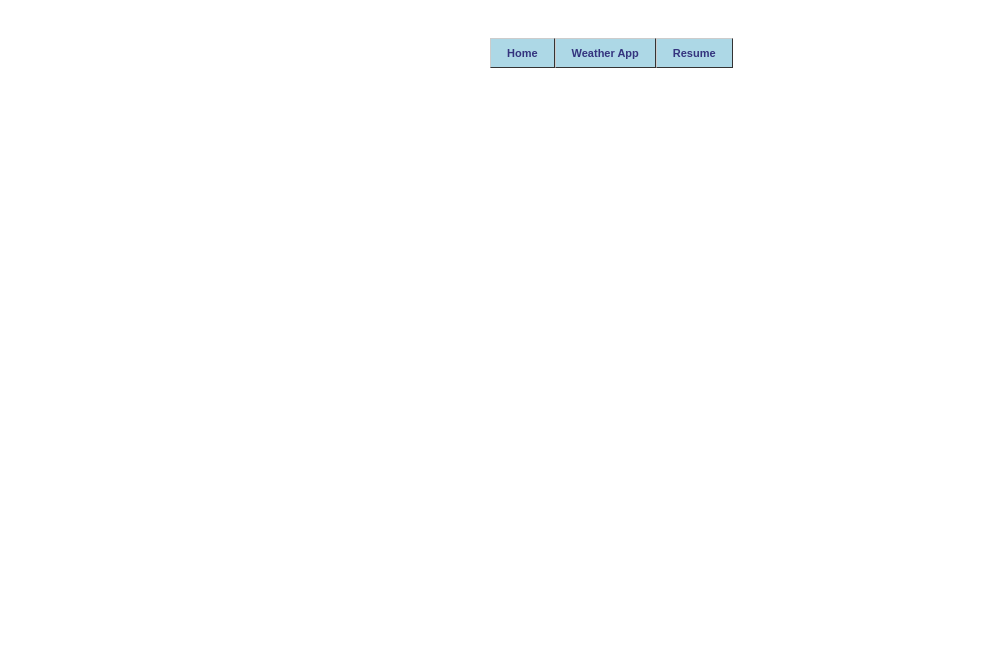
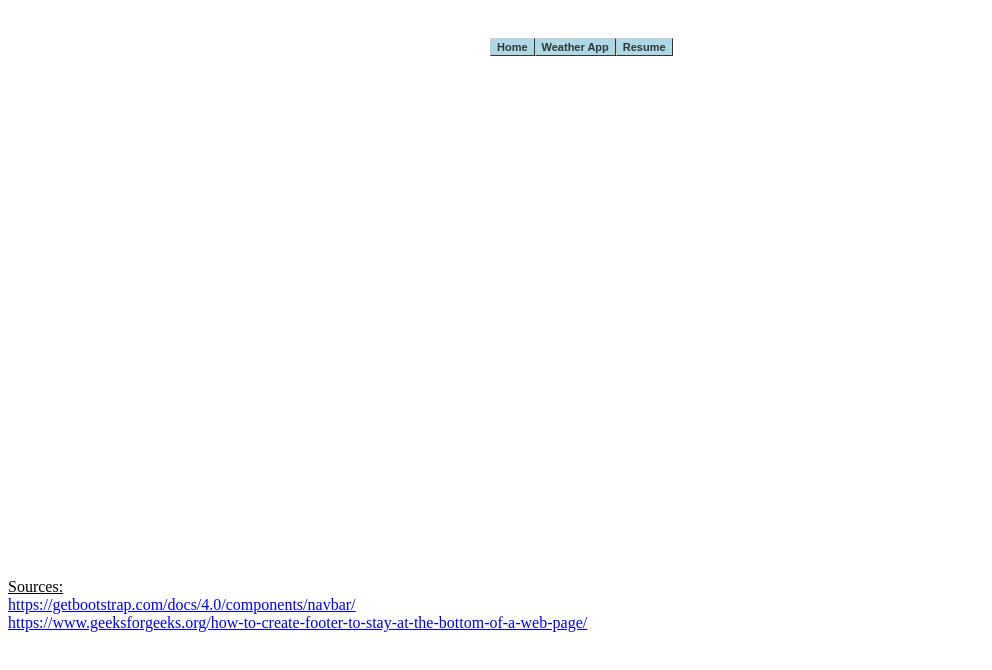
Before and after one commit to aviglazer1998/355-Website, a plain HTML site: page index.html in a window 1280 px wide. Shown: the part 114-784 px from the top of the page, without its empty margins (0-992 px from the left). Drawn offline with Linux system fonts and the light colour scheme.

Commit message:
added citations

```diff
--- a/index.html
+++ b/index.html
@@ -18,6 +18,15 @@
       </div>
     </nav>
   </center>
+  <div class=footer>
+    Sources:
+    <br>
+    <a href="https://getbootstrap.com/docs/4.0/components/navbar/">
+      https://getbootstrap.com/docs/4.0/components/navbar/</a>
+    <br>
+    <a
+      href="https://www.geeksforgeeks.org/how-to-create-footer-to-stay-at-the-bottom-of-a-web-page/">https://www.geeksforgeeks.org/how-to-create-footer-to-stay-at-the-bottom-of-a-web-page/</a>
+  </div>
 </body>
 
 </html>
--- a/styles.css
+++ b/styles.css
@@ -1,4 +1,4 @@
-a {
+ul li a {
     font-size: 25px;
     font: bold 11px Arial;
     background-color: lightblue;
@@ -53,3 +53,17 @@ li {
     color: yellow;
     text-decoration: underline;
   }
+
+  a:hover{
+    background-color: #555;
+    color: lightgreen;
+    text-decoration: underline;
+  }
+
+  .footer {
+    position:absolute;
+    bottom: 3em;;
+    width:100%;
+    height:60px;   /* Height of the footer */
+    text-decoration: underline;
+  }
```
